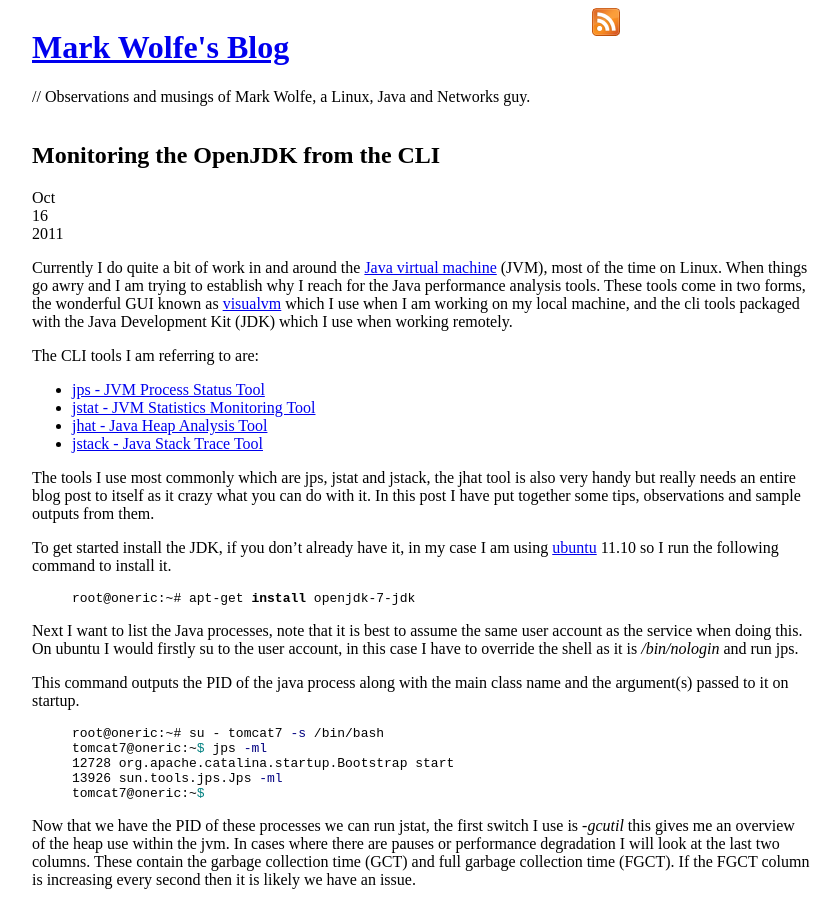
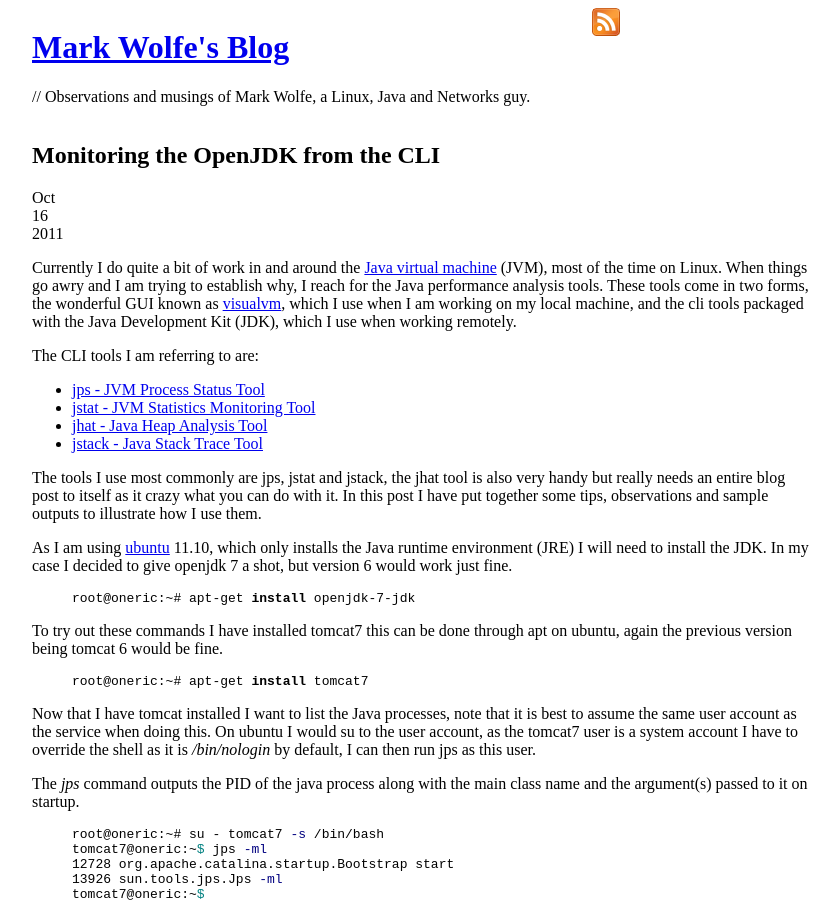
Before and after one commit to wolfeidau/wolfeidau_site, a Jekyll site: the page built from _posts/2011-10-16-monitoring-the-openjdk-from-the-cli.md, in a window 1280 px wide and 900 px high. Shown: the whole window, without its empty margins (218-1058 px from the left). Built offline with Jekyll 4.4.1, drawn with Linux system fonts in a browser that asks for light colours; some web fonts are replaced; comment, search, counter and statistics services are not loaded.

Commit message:
Some corrections and grammar.

```diff
--- a/_posts/2011-10-16-monitoring-the-openjdk-from-the-cli.md
+++ b/_posts/2011-10-16-monitoring-the-openjdk-from-the-cli.md
@@ -4,7 +4,7 @@
 category: Java Performance Monitoring
 ---
 
-Currently I do quite a bit of work in and around the [Java virtual machine](http://openjdk.java.net/) \(JVM), most of the time on Linux. When things go awry and I am trying to establish why I reach for the Java performance analysis tools. These tools come in two forms, the wonderful GUI known as [visualvm](http://visualvm.java.net/) which I use when I am working on my local machine, and the cli tools packaged with the Java Development Kit (JDK) which I use when working remotely.
+Currently I do quite a bit of work in and around the [Java virtual machine](http://openjdk.java.net/) \(JVM), most of the time on Linux. When things go awry and I am trying to establish why, I reach for the Java performance analysis tools. These tools come in two forms, the wonderful GUI known as [visualvm](http://visualvm.java.net/), which I use when I am working on my local machine, and the cli tools packaged with the Java Development Kit (JDK), which I use when working remotely.
 
 The CLI tools I am referring to are:
 
@@ -13,15 +13,23 @@
 * [jhat - Java Heap Analysis Tool](http://download.oracle.com/javase/6/docs/technotes/tools/share/jhat.html)
 * [jstack - Java Stack Trace Tool](http://download.oracle.com/javase/6/docs/technotes/tools/share/jstack.html)
 
-The tools I use most commonly which are jps, jstat and jstack, the jhat tool is also very handy but really needs an entire blog post to itself as it crazy what you can do with it. In this post I have put together some tips, observations and sample outputs from them.
+The tools I use most commonly are jps, jstat and jstack, the jhat tool is also very handy but really needs an entire blog post to itself as it crazy what you can do with it. In this post I have put together some tips, observations and sample outputs to illustrate how I use them.
 
-To get started install the JDK, if you don't already have it, in my case I am using [ubuntu](http://www.ubuntu.com/) 11.10 so I run the following command to install it.
+As I am using [ubuntu](http://www.ubuntu.com/) 11.10, which only installs the Java runtime environment (JRE) I will need to install the JDK. In my case I decided to give openjdk 7 a shot, but version 6 would work just fine.
+
 {% highlight bash %}
 root@oneric:~# apt-get install openjdk-7-jdk
 {% endhighlight %}
-Next I want to list the Java processes, note that it is best to assume the same user account as the service when doing this. On ubuntu I would firstly su to the user account, in this case I have to override the shell as it is _/bin/nologin_ and run jps.
 
-This command outputs the PID of the java process along with the main class name and the argument(s) passed to it on startup.
+To try out these commands I have installed tomcat7 this can be done through apt on ubuntu, again the previous version being tomcat 6 would be fine.
+
+{% highlight bash %}
+root@oneric:~# apt-get install tomcat7
+{% endhighlight %}
+
+Now that I have tomcat installed I want to list the Java processes, note that it is best to assume the same user account as the service when doing this. On ubuntu I would su to the user account, as the tomcat7 user is a system account I have to override the shell as it is _/bin/nologin_ by default, I can then run jps as this user.
+
+The _jps_ command outputs the PID of the java process along with the main class name and the argument(s) passed to it on startup.
 
 {% highlight bash %}
 root@oneric:~# su - tomcat7 -s /bin/bash
```
